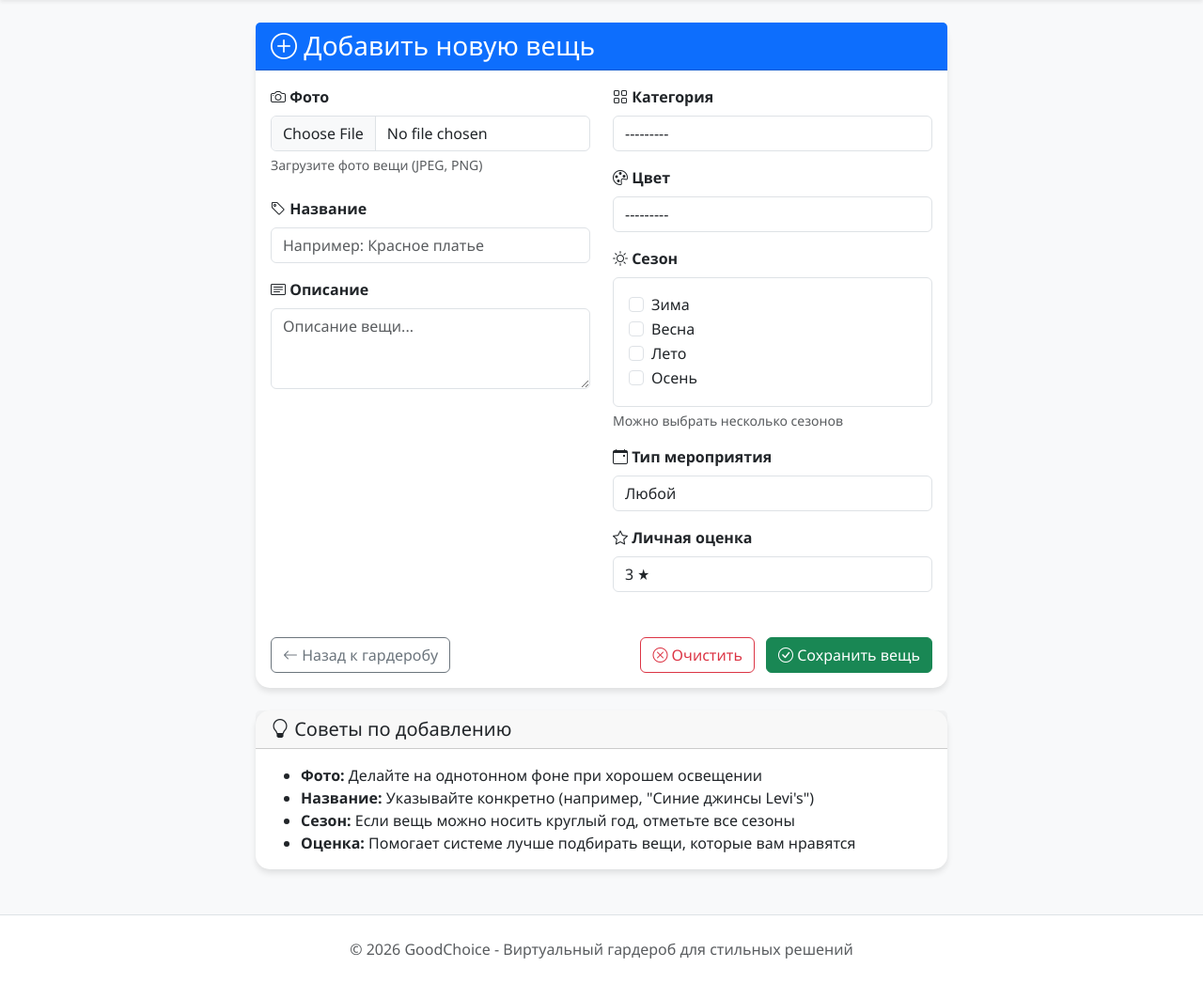
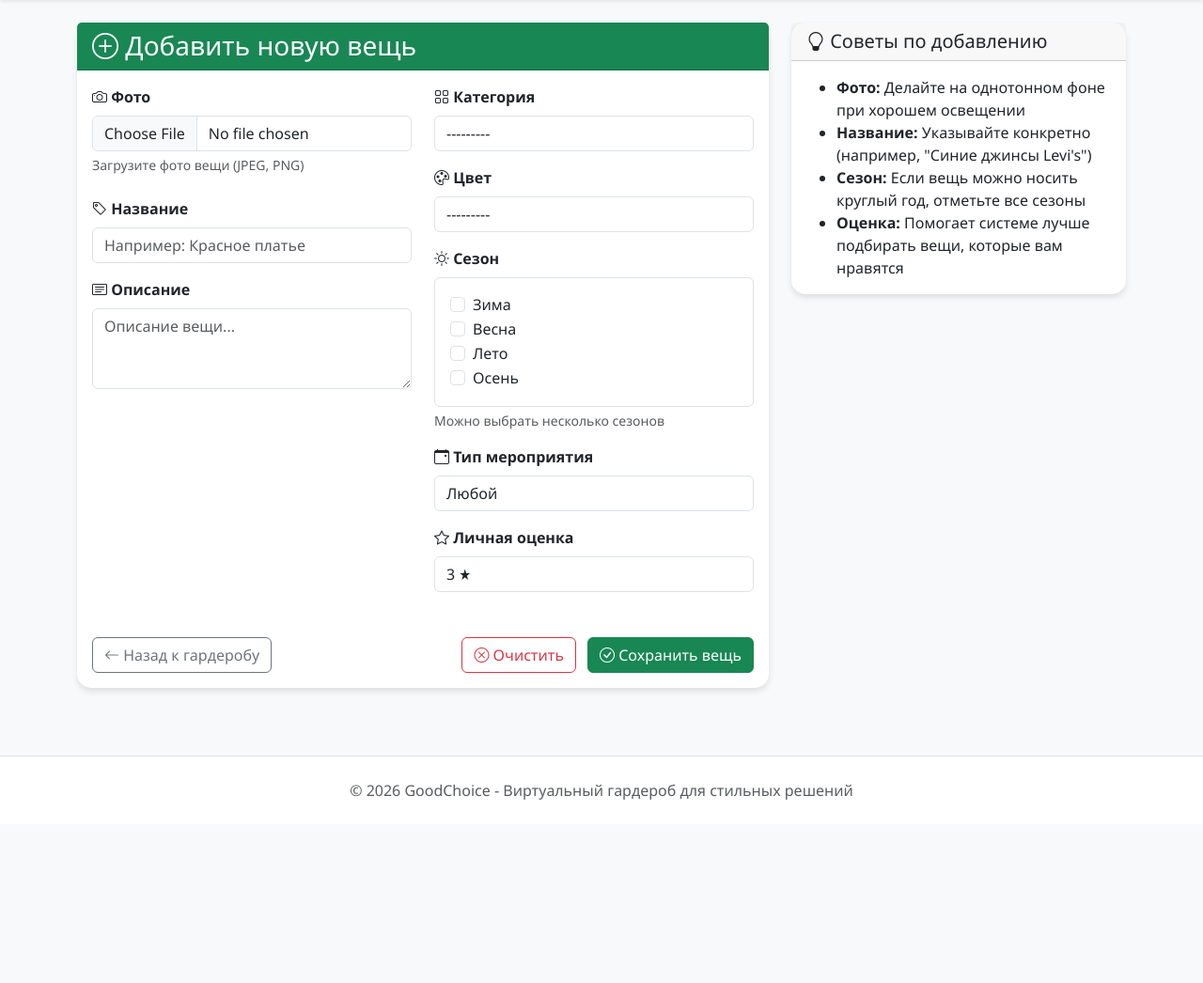
Before and after one commit to ksu-ha/GoodChoice, a Django app: page /wardrobe/add/ in a window 1280 px wide. Shown: the part 82-1128 px from the top of the page at 94% size. After the commit the page ends 933 px from the top, so only its background shows below. Run offline with Django 4.2, Linux system fonts and the light colour scheme; the visitor is signed in with stand-in values (Sample User, id 1).

Commit message:
Some desigh changes in cards

```diff
--- a/wardrobe/templates/wardrobe/add_item.html
+++ b/wardrobe/templates/wardrobe/add_item.html
@@ -3,10 +3,10 @@
 {% block title %}Добавить вещь - GoodChoice{% endblock %}
 
 {% block content %}
-<div class="row justify-content-center">
+<div class="row">
     <div class="col-lg-8">
-        <div class="card">
-            <div class="card-header bg-primary text-white">
+        <div class="card mb-4">
+            <div class="card-header bg-success text-white">
                 <h3 class="mb-0"><i class="bi bi-plus-circle"></i> Добавить новую вещь</h3>
             </div>
 
@@ -116,8 +116,11 @@
                 </form>
             </div>
         </div>
+    </div>
 
-        <div class="card mt-4">
+    <!-- Правая колонка - советы -->
+    <div class="col-lg-4">
+        <div class="card mb-4">
             <div class="card-header">
                 <h5 class="mb-0"><i class="bi bi-lightbulb"></i> Советы по добавлению</h5>
             </div>
--- a/wardrobe/templates/wardrobe/outfit_modal.html
+++ b/wardrobe/templates/wardrobe/outfit_modal.html
@@ -5,7 +5,7 @@
 <div class="modal-body">
     <div class="row mb-3">
         <div class="col-md-6">
-            <p><strong>Тип мероприятия:</strong> <span class="badge bg-success">{{ outfit.get_occasion_display }}</span></p>
+            <p><strong>Тип мероприятия:</strong> {{ outfit.get_occasion_display }}</p>
             <p><strong>Оценка:</strong>
                 <span class="rating-stars">
                     {% for i in "12345" %}
```
Also changed, not shown: wardrobe/templates/wardrobe/outfit_card.html (+8 -5 lines).
